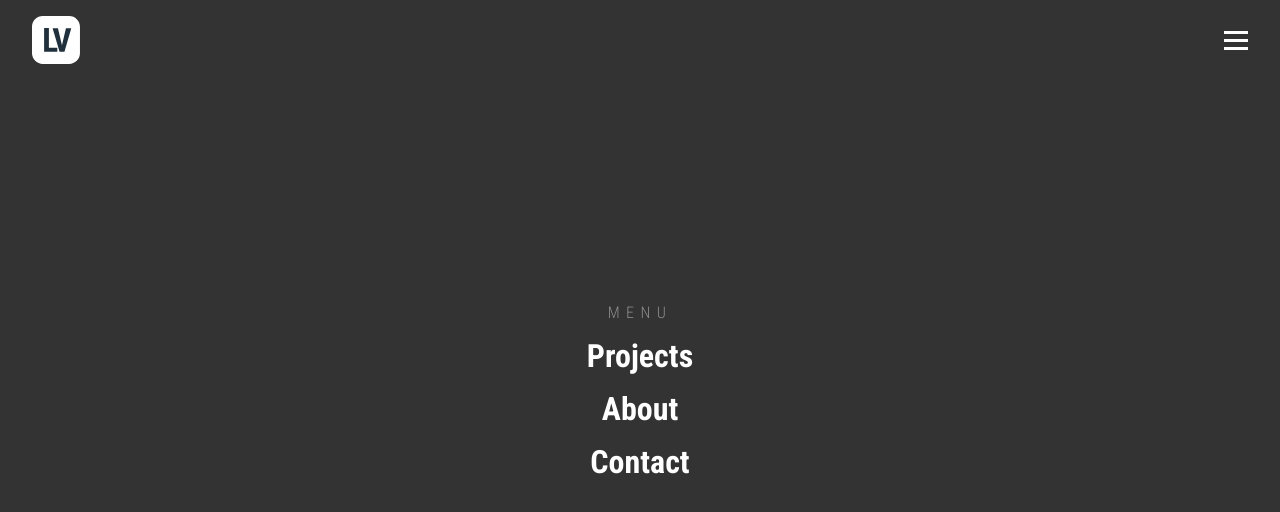
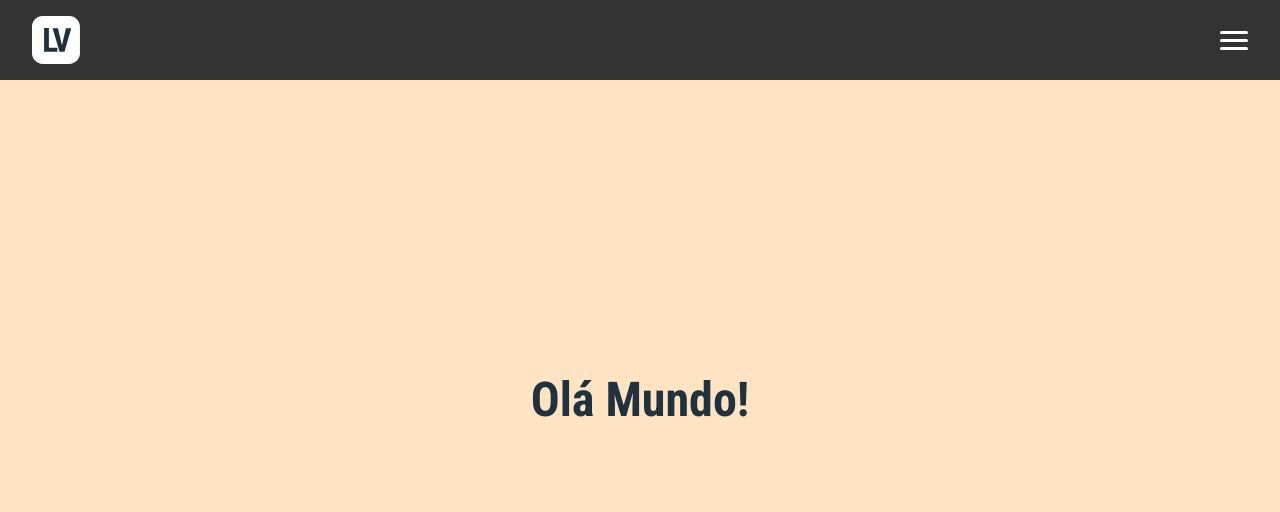
Before and after one commit to leonardovaldetaro/hamburger_manu, a React (Create React App) app: page / in a window 1280 px wide. Shown: the top 512 px of the page. Built offline with nearby package versions, Linux system fonts and the light colour scheme.

Commit message:
first commit

```diff
--- a/package.json
+++ b/package.json
@@ -10,6 +10,7 @@
     "@types/node": "^16.18.69",
     "@types/react": "^18.2.46",
     "@types/react-dom": "^18.2.18",
+    "classnames": "^2.5.1",
     "react": "^18.2.0",
     "react-dom": "^18.2.0",
     "react-icons": "^4.12.0",
--- a/src/components/header/Header.module.scss
+++ b/src/components/header/Header.module.scss
@@ -21,7 +21,7 @@
 
   &__menu {
     display: flex;
-    width: 24px;
+    width: 28px;
     height: 19px;
     flex-direction: column;
     justify-content: space-between;
@@ -36,6 +36,7 @@
        background-color: white;
       height: 3px;
       transition: transform 0.3s ease;
+      border-radius: 3px;
     }
   }
 
@@ -45,14 +46,20 @@
     display: flex;
     flex-direction: column;
     justify-content: center;
-    height: calc(100vh - 80px);
+    height: 0;
     left: 0;
     overflow: hidden;
     padding-bottom: 5em;
     position: fixed;
-    top: 80px;
-    transition: height 0.3s ease;
+    top: -80px;
+    transition: all 0.5s ease-in;
     width: 100%;
+    z-index: -1;
+    &--open {
+      height: calc(100vh - 80px);
+      top:80px;
+      transition: all 0.5s ease-out;
+    }
 
     &__title {
       color: #8b8b8b;
@@ -60,31 +67,42 @@
       font-size: 1em;
       letter-spacing: .4em;
       text-transform: uppercase;
-      margin-bottom: 1em;
+      margin-bottom: 2em;
     }
 
     &__list {
+      margin-bottom: 3em;
+
       &__item {
         list-style: none;
         text-align: center;
         padding-bottom: 1em;
-      }
-    }
 
-    & a {
+        &__link {
           border-bottom: 1px solid #333;
-      color: #fff;
+          color: #333;
           font-weight: 700;
           font-size: 2em;
           padding: 15px;
           text-align: center;
-      transition: all .5s;
+          transition: all .1s;
           width: 100%;
 
           &:hover {
             color: #555;
           }
+          &--ativo {
+            color: #fff;
+          }
+        }
       }
     }
 
   }
+
+}
+.copyright {
+  color: #8b8b8b;
+  font-size: .7em;
+  margin-top: 5em;
+}
--- a/src/components/header/index.tsx
+++ b/src/components/header/index.tsx
@@ -1,5 +1,6 @@
 import Styles from './Header.module.scss';
 import { ReactComponent as Logo } from 'assets/simbol_lv_branco.svg';
+import classNames from 'classnames';
 import React, { useState } from 'react';
 import { Link, NavLink } from 'react-router-dom';
 
@@ -21,13 +22,12 @@ const rotasNav = [{
   to: '/contact'
 }]
 
-const Menu = () => {
-  const [isMenuOpen, setMenuOpen] = useState(false);
 
-  const toggleMenu = () => {
-    setMenuOpen(!isMenuOpen);
-  };
-}
+const [isMenuOpen, setMenuOpen] = useState(false);
+
+const toggleMenu = () => {
+  setMenuOpen(!isMenuOpen);
+};
 
   return (
     <header className={Styles.header}>
@@ -40,34 +40,38 @@ const Menu = () => {
           ))}
       </div>
 
-      <div className={Styles.header__menu}>
+      <div className={Styles.header__menu} onClick={toggleMenu}>
         <div className={Styles.header__menu__bar}></div>
         <div className={Styles.header__menu__bar}></div>
         <div className={Styles.header__menu__bar}></div>
       </div>
 
       <nav
-        className={Styles.header__nav}
-        id="nav"
+        className={classNames({
+          [Styles.header__nav]: !false,
+          [Styles['header__nav--open']]: isMenuOpen
+        })}
       >
 
         <h5 className={Styles.header__nav__title}>Menu</h5>
 
-        <ul className={Styles.hedaer__nav__list}>
+        <ul className={Styles.header__nav__list}>
           {rotasNav.map((rota, index) =>(
-            <li className={Styles.header__nav__list__item} key={index}>
+            <li className={Styles.header__nav__list__item}
+            key={index}>
               <NavLink
-                className={({ isActive, isPending }) =>
-                  isPending ? "pending" : isActive ? "active" : ""
-              }
-              to={rota.to}
+              className={classNames({
+                [Styles.header__nav__list__item__link]: !false,
+                [Styles['header__nav__list__item__link--ativo']]: isMenuOpen
+              })}
+                to={rota.to}
               >
                 {rota.label}
               </NavLink>
             </li>
           ))}
         </ul>
-
+        <span className={Styles.copyright}>LeonardoValdetaro © Copyright 2024</span>
       </nav>
 
     </header>
--- /dev/null
+++ b/src/components/header/menu/Menu.module.scss
@@ -0,0 +1,48 @@
+
+.menu {
+  align-items: center;
+  background-color: #ccc;
+  border: none;
+  border-top-left-radius: 4px;
+  border-top-right-radius: 4px;
+  display: flex;
+  font-size: 1rem;
+  font-weight: bold;
+  height: 40px;
+  justify-content: space-between;
+  min-width: 240px;
+  padding: 0 40px;
+  position: relative;
+  &--ativo {
+    background-color: #ff1100;
+    color: white;
+  }
+  &__options {
+    display: none;
+    position: absolute;
+    left: 0;
+    flex-direction: column;
+    top: 100%;
+    width: 100%;
+    &--ativo {
+      display: flex;
+    }
+  }
+  &__option {
+    align-items: center;
+    background-color: #ccc;
+    border-top: 2px solid #999;
+    box-sizing: border-box;
+    color: #000;
+    display: flex;
+    height: 40px;
+    justify-content: center;
+    width: inherit;
+    &:hover,
+    &--ativo {
+      background-color: #ccc;
+      cursor: pointer;
+      color: white;
+    }
+  }
+}
```
Also changed, not shown: src/components/header/menu/index.tsx (added, +50 -0 lines), src/components/header/menu/nav.json (added, +19 -0 lines), 1 other file (tests, documents, lock files or other folders). Lines whose indentation alone changed are shown as unchanged.
